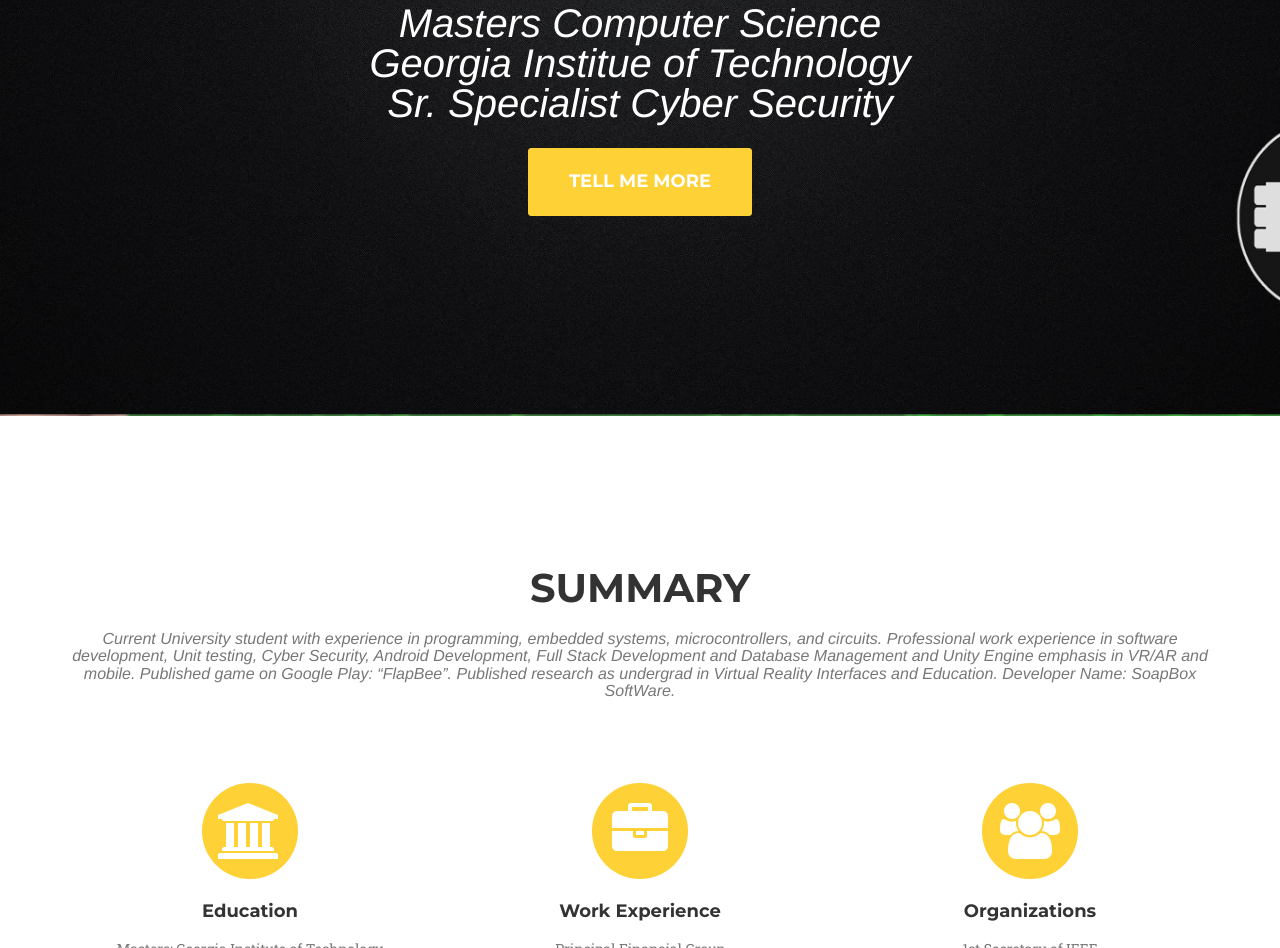
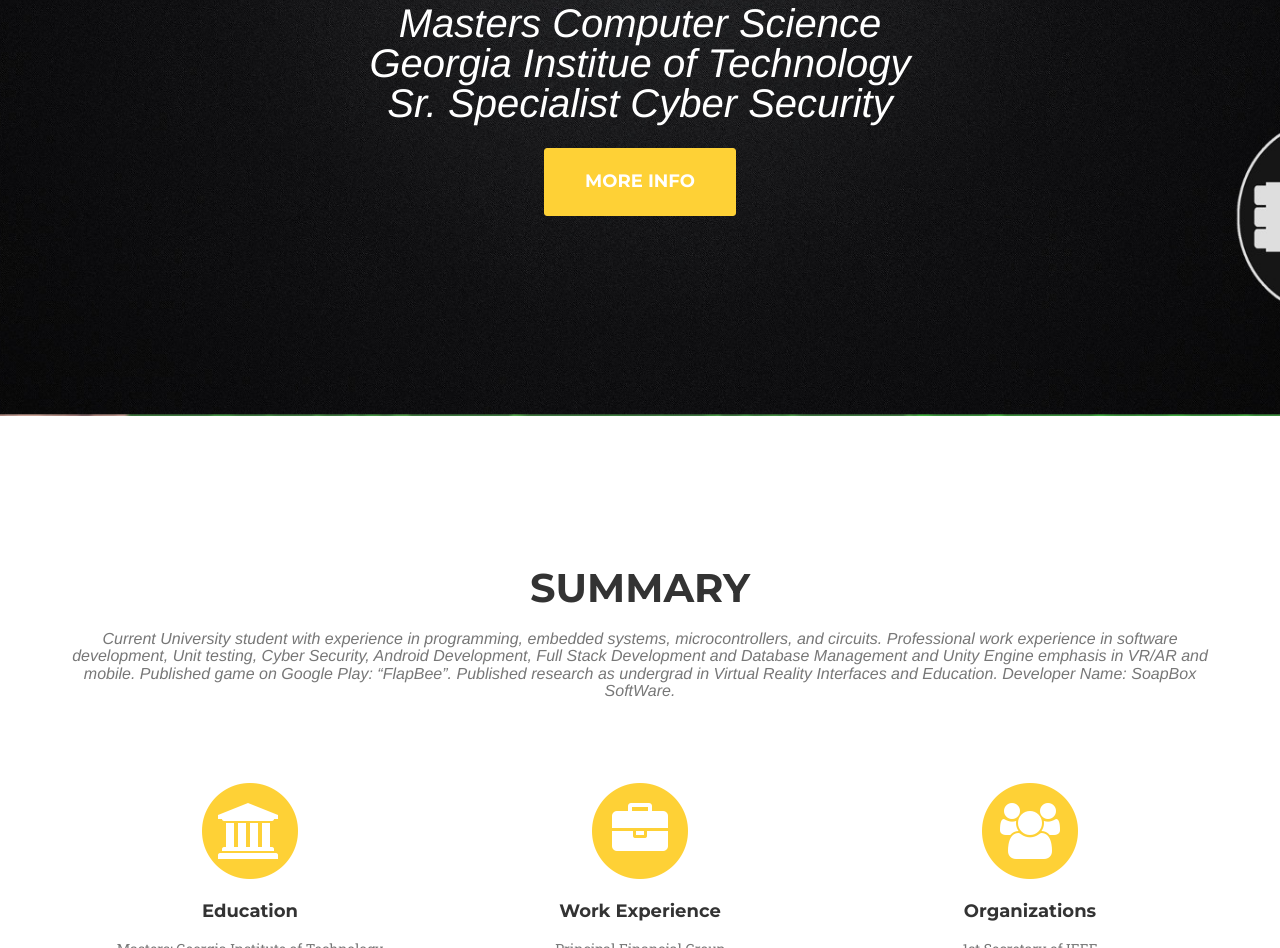
Before and after one commit to mmelatti/mmelatti.github.io, a website: page index.html in a window 1280 px wide. Shown: the part 762-1710 px from the top of the page. Drawn offline with nearby package versions, Linux system fonts and the light colour scheme; a web font is replaced by a local one.

Commit message:
More info

```diff
--- a/index.html
+++ b/index.html
@@ -109,7 +109,7 @@
                 <br>
                 <div class="intro-heading">Michael Melatti</div>
                 <div class="intro-lead-in">Masters Computer Science<br>Georgia Institue of Technology<br>Sr. Specialist Cyber Security</div>
-                <a href="#services" class="page-scroll btn btn-xl">Tell Me More</a>
+                <a href="#services" class="page-scroll btn btn-xl">More Info</a>
             </div>
         </div>
     </header>
```
